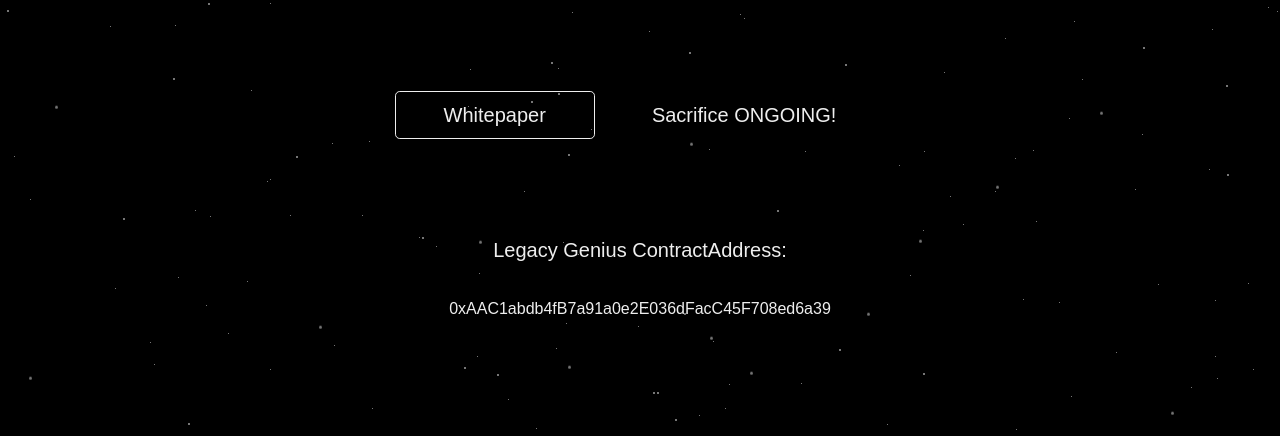
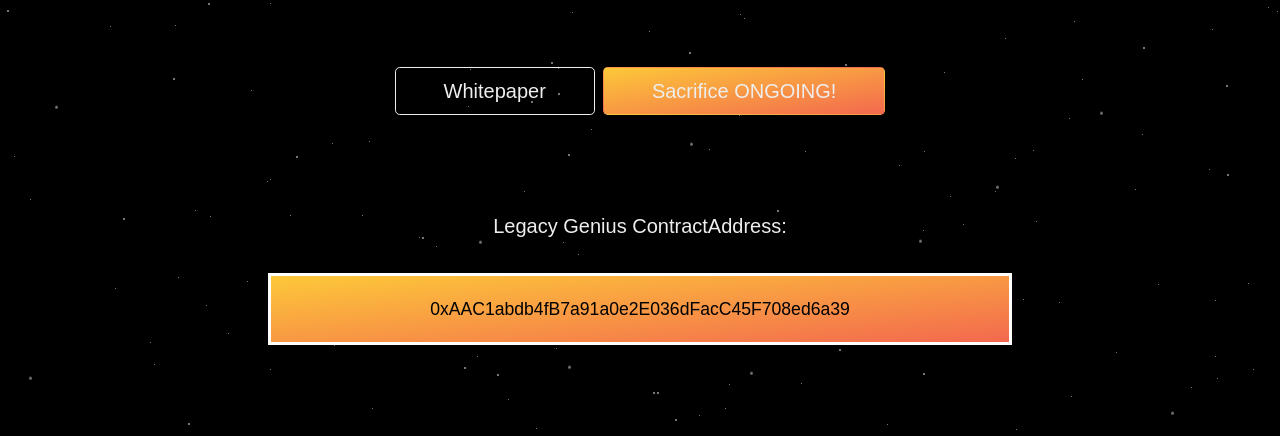
Before and after one commit to GeniusGENI/geni.app, a website built with Parcel: page index.html in a window 1280 px wide. Shown: the part 364-800 px from the top of the page. Built offline with nearby package versions, Linux system fonts and the light colour scheme; files whose address does not match are found by name; a web font is replaced by a local one.

Commit message:
added some custom css

```diff
--- a/css/style.css
+++ b/css/style.css
@@ -5,6 +5,19 @@
 
 .nav-item>a:hover {
     color: #f0b90b;
+}
+
+.gradient-btn {
+    background-image: linear-gradient(to bottom right, #fdc839, #f3694e);
+}
+
+.address-container {
+    padding: 20px;
+    border: solid white;
+    color: black;
+    background-image: linear-gradient(to bottom right, #fdc839, #f3694e);
+    font-size: 110%;
+    overflow: hidden;
 }
 
 @media (max-width: 991.98px) {
```
